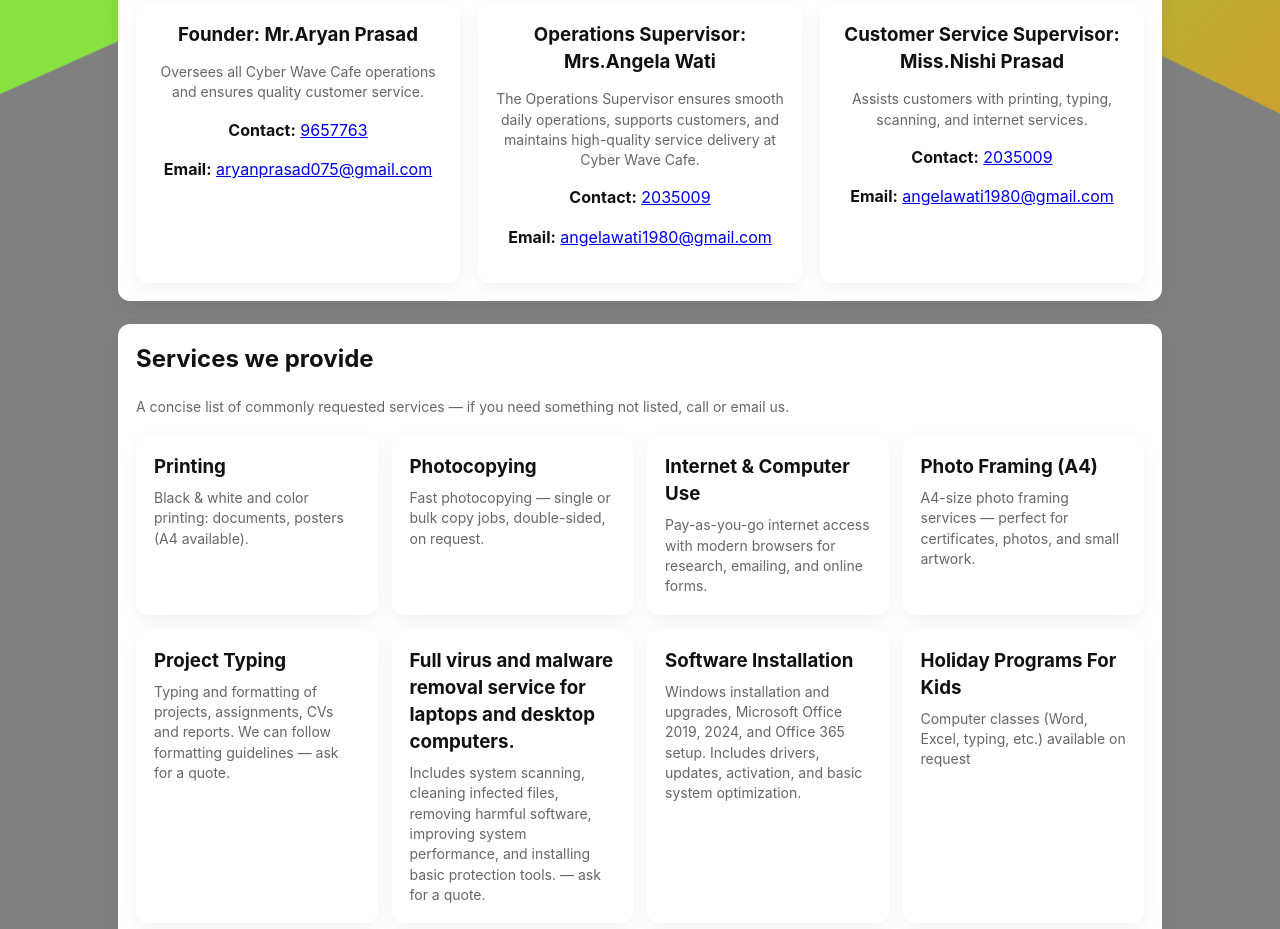
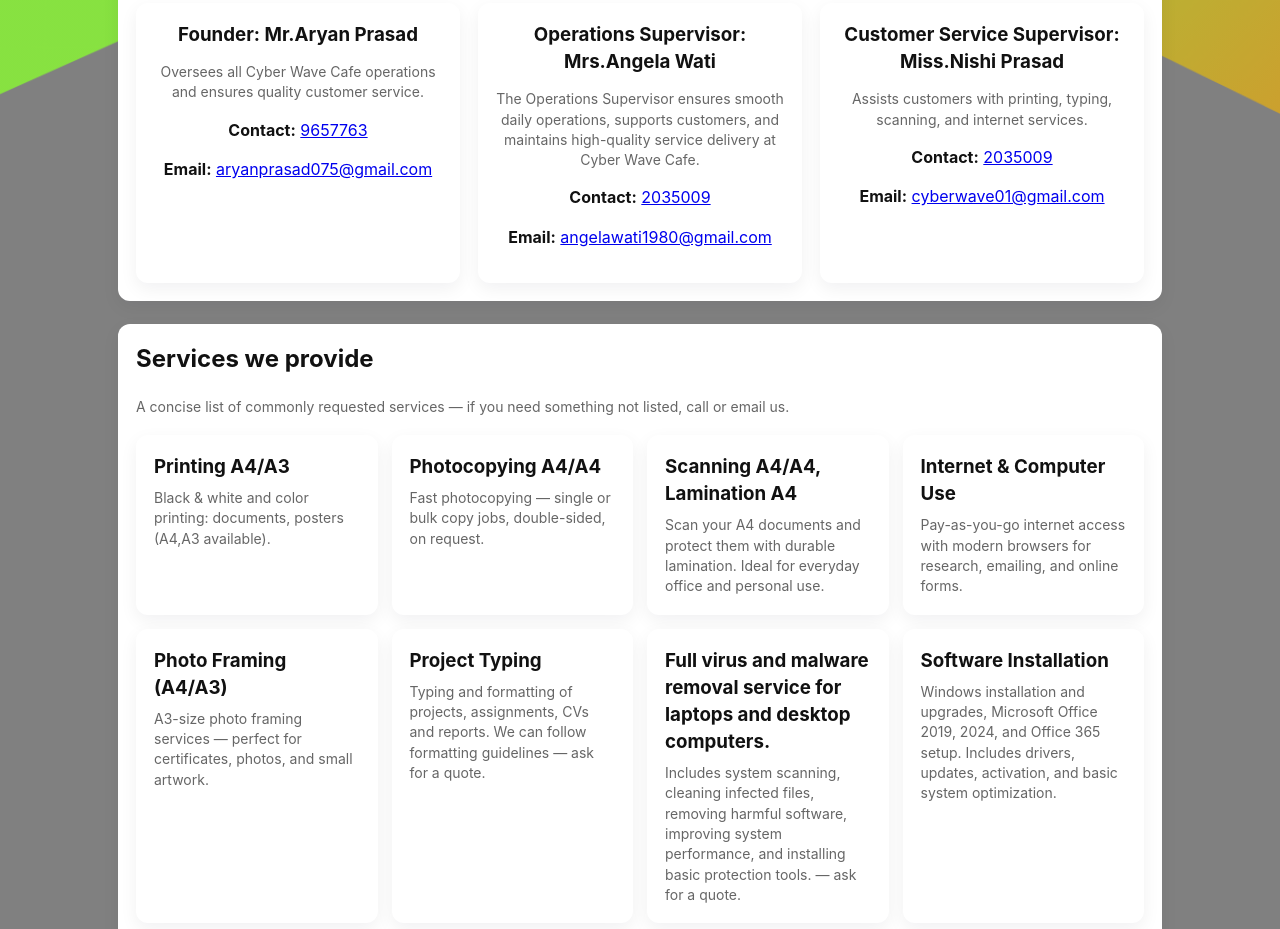
Before and after one commit to Angela80-AW/Angela80-AW, a plain HTML site: page index.html in a window 1280 px wide. Shown: the part 692-1621 px from the top of the page. Drawn offline with Linux system fonts and the light colour scheme.

Commit message:
Update index.html

```diff
--- a/index.html
+++ b/index.html
@@ -309,7 +309,7 @@
           <div class="cta-row">
             <a class="btn" href="#services">Our Services</a>
             <a class="btn secondary" href="#contact">Book Appointment</a>
-            <a class="btn secondary" href="mailto:angelawati1980@gmail.com">Email Us</a>
+            <a class="btn secondary" href="mailto:cyberwave01@gmail.com">Email Us</a>
           </div>
         </div>
       </div>
@@ -340,7 +340,7 @@
 <h3>Customer Service Supervisor: Miss.Nishi Prasad</h3>
 <p class="muted">Assists customers with printing, typing, scanning, and internet services.</p>
 <p><strong>Contact:</strong> <a href="tel:2035009">2035009</a></p>
-<p><strong>Email:</strong> <a href="mailto:angelawati1980@gmail.com">angelawati1980@gmail.com</a></p>
+<p><strong>Email:</strong> <a href="mailto:cyberwave01gmail.com">cyberwave01@gmail.com</a></p>
 </div>
 </div>
 </section><br>
@@ -351,13 +351,18 @@
 
       <div class="services">
         <div class="card">
-          <h3>Printing</h3>
-          <div class="muted">Black & white and color printing: documents, posters (A4  available).</div>
+          <h3>Printing A4/A3</h3>
+          <div class="muted">Black & white and color printing: documents, posters (A4,A3 available).</div>
         </div>
 
         <div class="card">
-          <h3>Photocopying</h3>
+          <h3>Photocopying A4/A4</h3>
           <div class="muted">Fast photocopying — single or bulk copy jobs, double-sided, on request.</div>
+        </div>
+
+         <div class="card">
+          <h3>Scanning A4/A4, Lamination A4</h3>
+          <div class="muted">Scan your A4 documents and protect them with durable lamination. Ideal for everyday office and personal use.</div>
         </div>
 
         <div class="card">
@@ -366,8 +371,8 @@
         </div>
 
         <div class="card">
-          <h3>Photo Framing (A4)</h3>
-          <div class="muted">A4-size photo framing services — perfect for certificates, photos, and small artwork.</div>
+          <h3>Photo Framing (A4/A3)</h3>
+          <div class="muted">A3-size photo framing services — perfect for certificates, photos, and small artwork.</div>
         </div>
 
         <div class="card">
```
